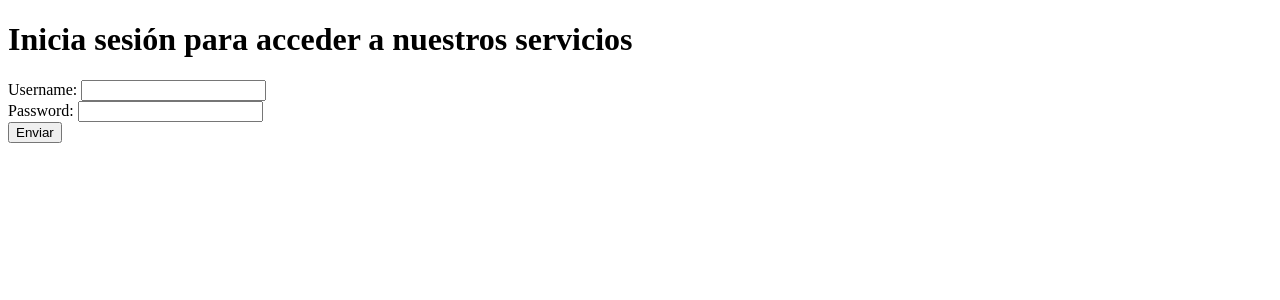
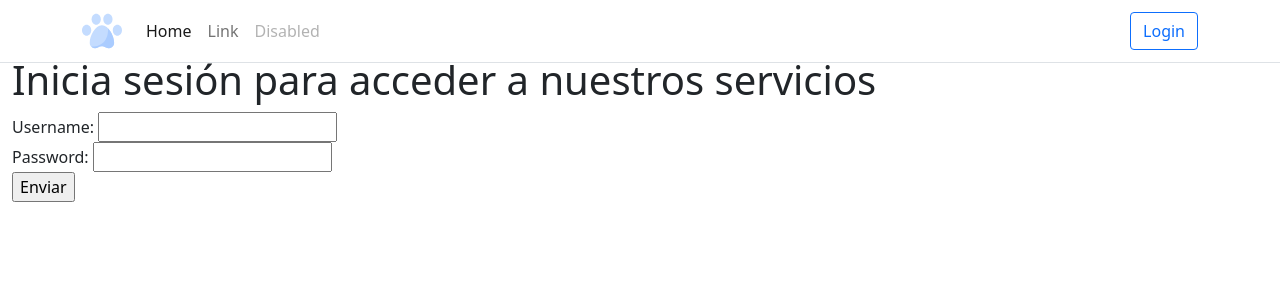
Before and after one commit to LUIS021201/ProyectoVeterinaria, a Flask app: page /login in a window 1280 px wide. Shown: the top 300 px of the page. Run offline with Flask 2, Linux system fonts and the light colour scheme.

Commit message:
agregar navbar

```diff
--- a/templates/base.html
+++ b/templates/base.html
@@ -1,17 +1,50 @@
 <!DOCTYPE html>
 <html lang="en">
 <head>
+    <meta charset="UTF-8">
+    <link href="https://cdn.jsdelivr.net/npm/bootstrap@5.1.3/dist/css/bootstrap.min.css" rel="stylesheet" integrity="sha384-1BmE4kWBq78iYhFldvKuhfTAU6auU8tT94WrHftjDbrCEXSU1oBoqyl2QvZ6jIW3" crossorigin="anonymous"></link>
+
     {% block head %}
-    <meta charset="UTF-8">
+
     <title>{% block title %}{% endblock %}</title>
+
     {% endblock %}
 </head>
 <body>
+    <header class="d-flex flex-wrap justify-content-center py-3 mb-4">
+        <nav class="navbar navbar-expand-md navbar-light fixed-top bg-white border-bottom">
+          <div class="container">
+            <a class="navbar-brand" href="#"><img src="/static/logo.svg" width="40" height="36"></img></a>
+            <button class="navbar-toggler" type="button" data-bs-toggle="collapse" data-bs-target="#navbarCollapse" aria-controls="navbarCollapse" aria-expanded="false" aria-label="Toggle navigation">
+              <span class="navbar-toggler-icon"></span>
+            </button>
+            <div class="collapse navbar-collapse" id="navbarCollapse">
+              <ul class="navbar-nav me-auto mb-2 mb-md-0">
+                <li class="nav-item">
+                  <a class="nav-link active" aria-current="page" href="#">Home</a>
+                </li>
+                <li class="nav-item">
+                  <a class="nav-link" href="#">Link</a>
+                </li>
+                <li class="nav-item">
+                  <a class="nav-link disabled">Disabled</a>
+                </li>
+              </ul>
+              <div class="d-flex">
+                <button class="btn btn-outline-primary">Login</button>
+              </div>
+            </div>
+          </div>
+        </nav>
+      </header>
 {% block body %}
 {% endblock %}
 </body>
 <footer>
     {% block footer %}
+
     {% endblock %}
+    <script src="https://cdn.jsdelivr.net/npm/bootstrap@5.1.3/dist/js/bootstrap.bundle.min.js" integrity="sha384-ka7Sk0Gln4gmtz2MlQnikT1wXgYsOg+OMhuP+IlRH9sENBO0LRn5q+8nbTov4+1p" crossorigin="anonymous"></script>
+
 </footer>
 </html>
--- a/templates/login.html
+++ b/templates/login.html
@@ -5,6 +5,7 @@
 {{ super() }}
 {% endblock %}
 {% block body %}
+<div class="container-fluid">
 <h1>Inicia sesión para acceder a nuestros servicios</h1>
 <h3>{{mensaje}}</h3>
 <form action="" method="POST">
@@ -14,5 +15,6 @@
     <input type="password" id="password" name="password" ><br>
     <input type="submit" name="enviar" value="Enviar">
 </form>
+</div>
 
 {% endblock %}
```
Also changed, not shown: static/logo.png (added), static/logo.svg (added), static/logo_icon.png (added).
